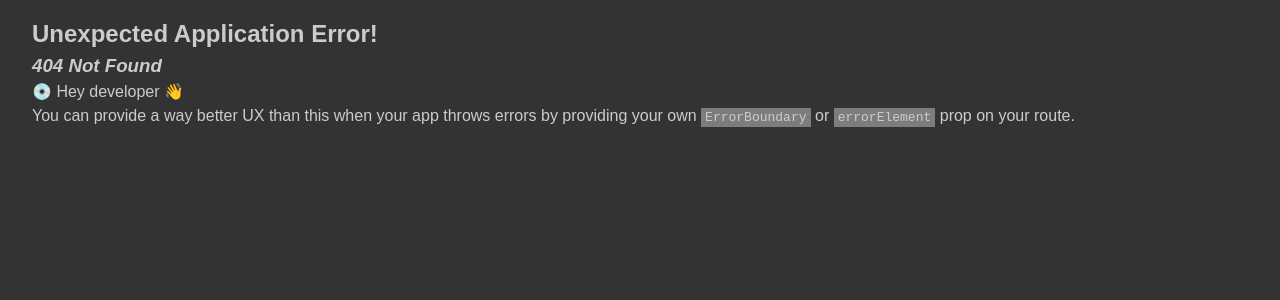
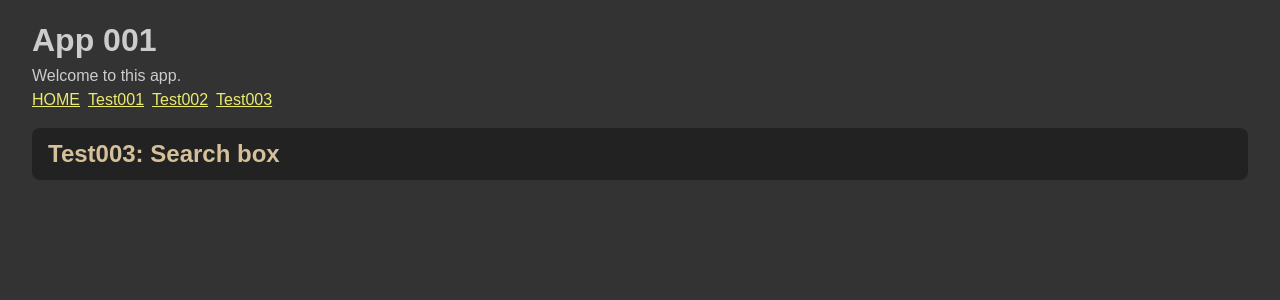
Before and after one commit to edwardtanguay/test-api-react-ts-002, a React (Vite) app: page /test003 in a window 1280 px wide. Before the commit this address had no page. Shown: the top 300 px of the page. Built offline with nearby package versions, Linux system fonts and the light colour scheme.

Commit message:
Create Test003 page

```diff
--- a/src/components/Nav.tsx
+++ b/src/components/Nav.tsx
@@ -6,6 +6,7 @@ export const Nav = () => {
 			<div><NavLink to="/">HOME</NavLink></div>
 			<div><NavLink to="/test001">Test001</NavLink></div>
 			<div><NavLink to="/test002">Test002</NavLink></div>
+			<div><NavLink to="/test003">Test003</NavLink></div>
 		</nav>
 	)
 }
--- /dev/null
+++ b/src/components/Test003/Test003.tsx
@@ -0,0 +1,7 @@
+export const Test003 = () => {
+	return (
+		<div className="area areaTest003">
+			<h2>Test003: Search box</h2>
+		</div>
+	)
+}
--- a/src/main.tsx
+++ b/src/main.tsx
@@ -5,6 +5,7 @@ import App from './App.tsx'
 import { createBrowserRouter, RouterProvider } from 'react-router-dom'
 import { Test001 } from './components/Test001.tsx'
 import { Test002 } from './components/Test002/Test002.tsx'
+import { Test003 } from './components/Test003/Test003.tsx'
 
 const router = createBrowserRouter([
 	{
@@ -18,6 +19,10 @@ const router = createBrowserRouter([
 			{
 				path: "/test002",
 				element: <Test002 />
+			},
+			{
+				path: "/test003",
+				element: <Test003/>
 			}
 		]
 	}
```
